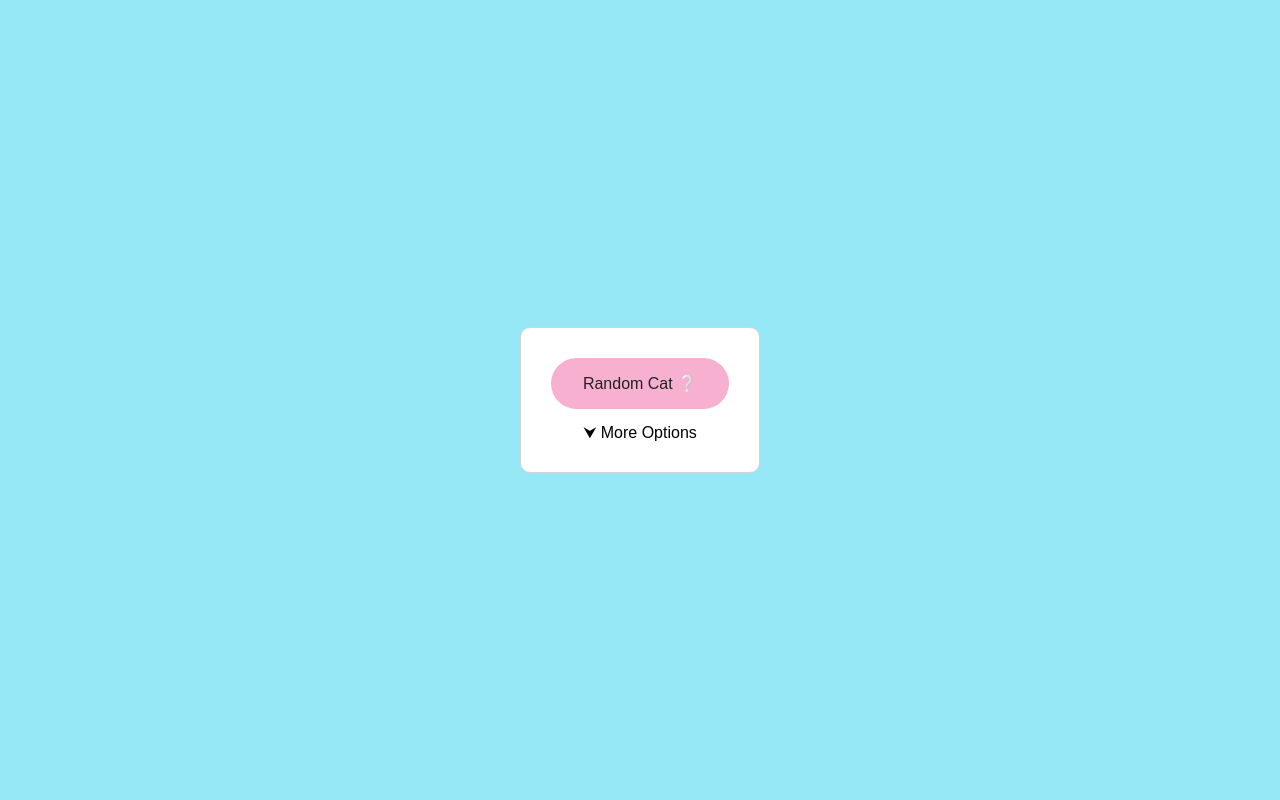
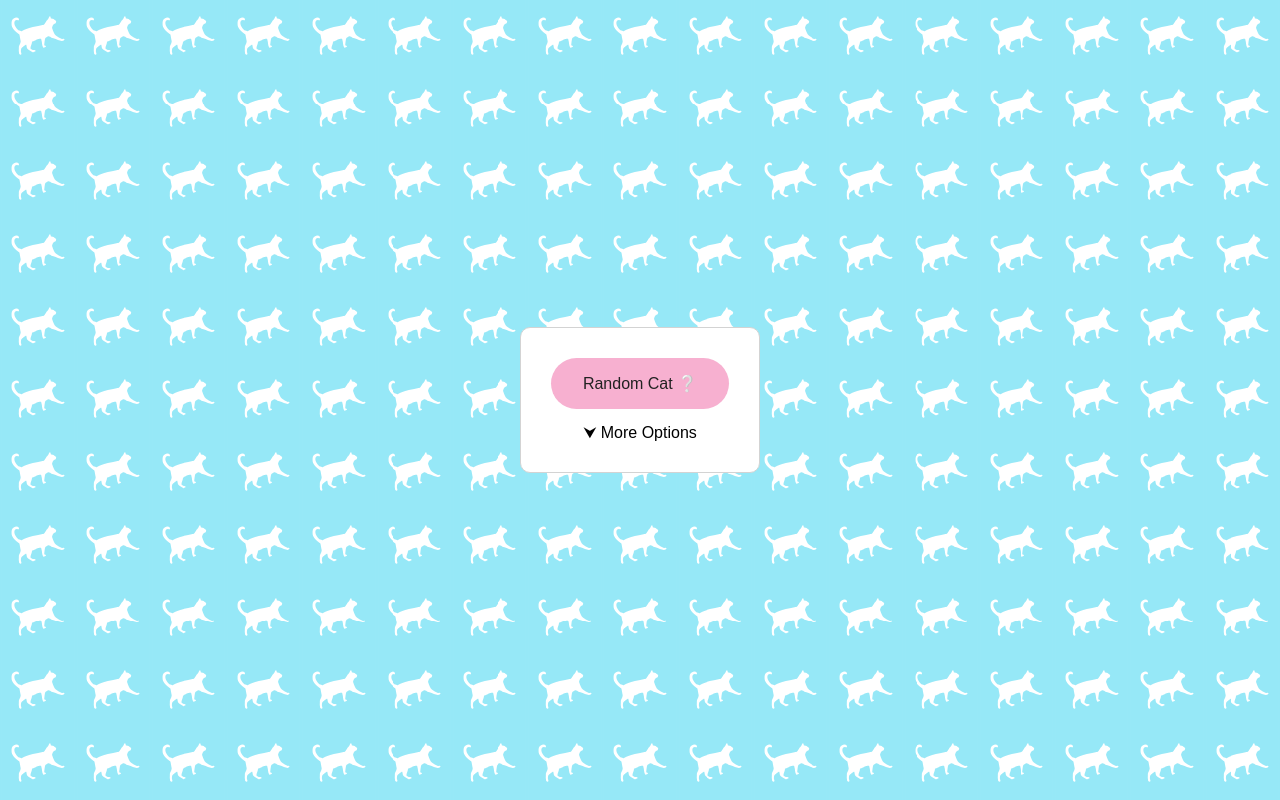
Before and after one commit to rtmonteiro/cats4fun, an Angular app: page / in a window 1280 px wide. Built offline with nearby package versions, Linux system fonts and the light colour scheme.

Commit message:
made a cool cat background

```diff
--- a/src/styles.scss
+++ b/src/styles.scss
@@ -11,6 +11,10 @@ body {
   display: flex;
   align-items: center;
   justify-content: center;
+  background:
+    url('./assets/Artboard\ 1.svg')
+    center center / 75px
+    round;
   background-color: #96e8f7;
 }
 
@@ -30,18 +34,16 @@ button {
               color 250ms ease;
   -webkit-appearance: none;
   -moz-appearance: none;
-}
-
-button:hover,
-button:focus {
+  &:hover {
     background: #F966A8;
     color: #fff;
   }
-
-button:focus {
+  &:focus {
+    background: #F966A8;
+    color: #fff;
     box-shadow: 0px 0px 4px 1px grey;
   }
-
-button:active {
+  &:active {
     transform: scale(0.99);
   }
+}
```
Also changed, not shown: src/assets/Artboard 1.svg (added). Lines whose indentation alone changed are shown as unchanged.
